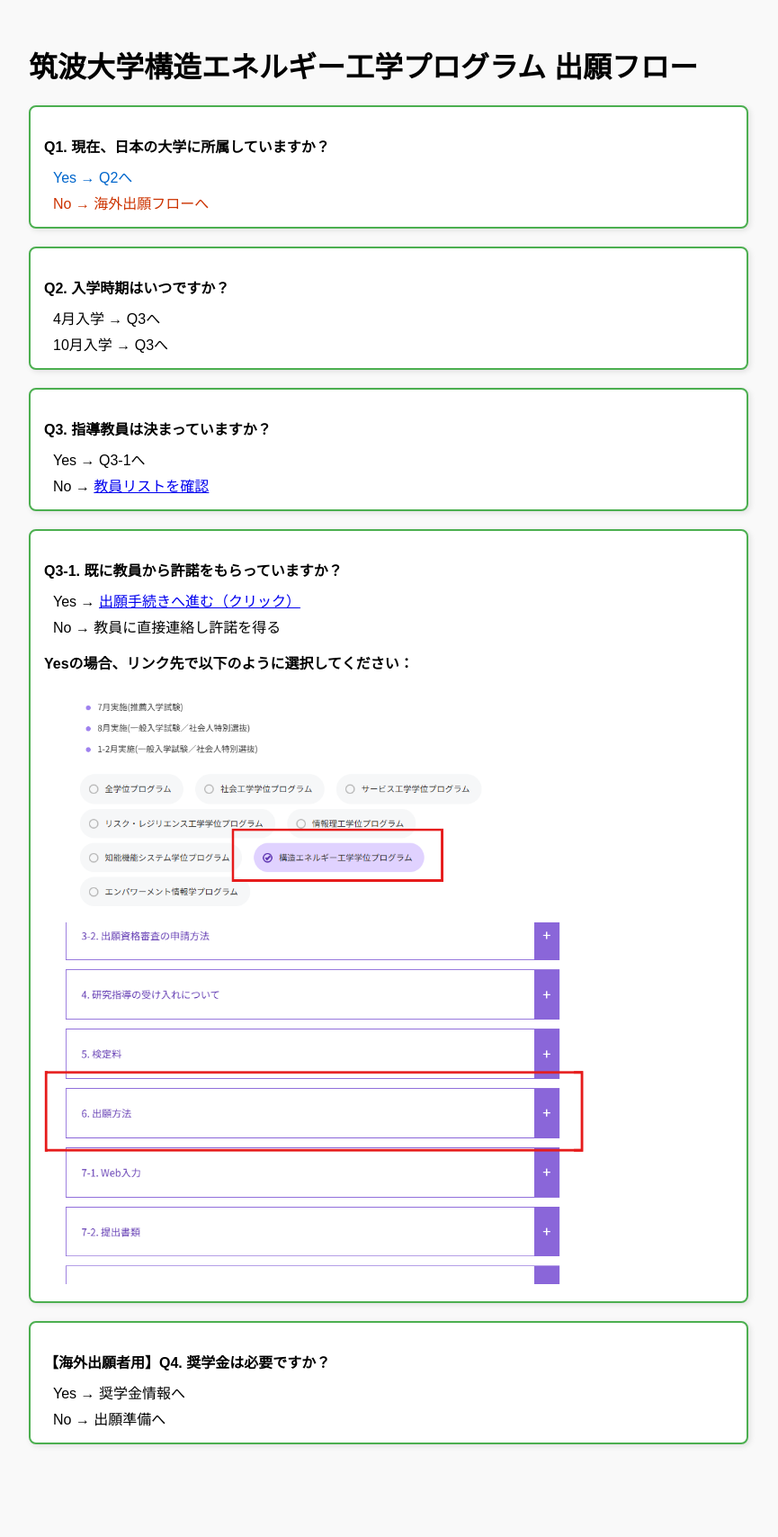
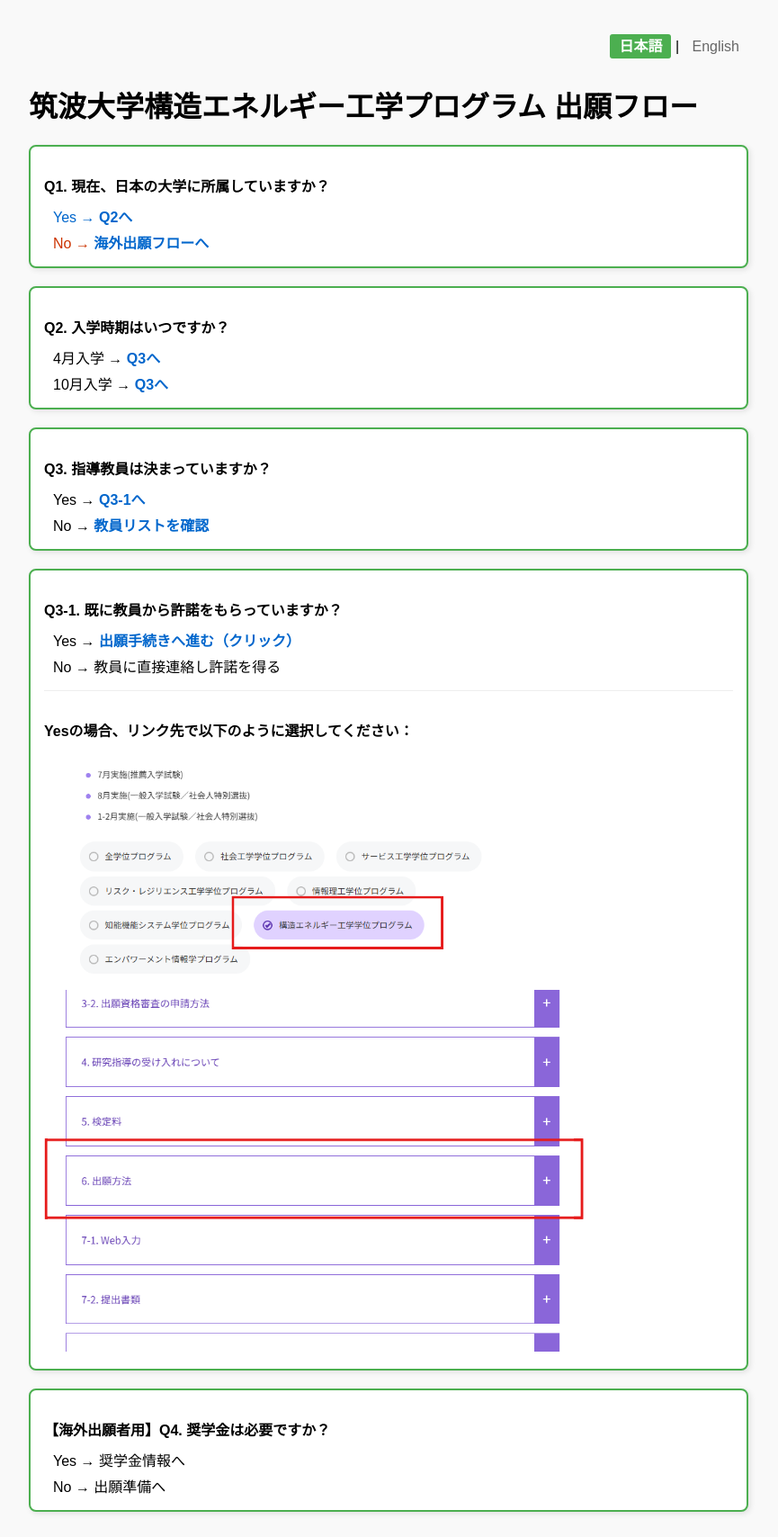
Before and after one commit to daisukekodaira/eme-admission-flowchart, a plain HTML site: page index.html in a window 1280 px wide. Shown: the whole page at 90% size, without its empty margins (208-1073 px from the left). Before the commit the page ends 1633 px from the top, so only its background shows below. Drawn offline with Linux system fonts and the light colour scheme.

Commit message:
Add English version of application flow and enhance navigation links

```diff
--- a/index.html
+++ b/index.html
@@ -8,35 +8,39 @@
 </head>
 <body>
     <div class="container">
+        <div class="language-switcher">
+            <a href="index.html" class="active">日本語</a> | <a href="index-en.html">English</a>
+        </div>
+
         <h1>筑波大学構造エネルギー工学プログラム 出願フロー</h1>
 
         <div class="flowchart">
 
-            <div class="step question">
+            <div class="step question" id="q1">
                 <p>Q1. 現在、日本の大学に所属していますか？</p>
                 <div class="options">
-                    <span class="yes">Yes → Q2へ</span>
-                    <span class="no">No → 海外出願フローへ</span>
+                    <span class="yes">Yes → <a href="#q2">Q2へ</a></span>
+                    <span class="no">No → <a href="#q4">海外出願フローへ</a></span>
                 </div>
             </div>
 
-            <div class="step question">
+            <div class="step question" id="q2">
                 <p>Q2. 入学時期はいつですか？</p>
                 <div class="options">
-                    <span>4月入学 → Q3へ</span>
-                    <span>10月入学 → Q3へ</span>
+                    <span>4月入学 → <a href="#q3">Q3へ</a></span>
+                    <span>10月入学 → <a href="#q3">Q3へ</a></span>
                 </div>
             </div>
 
-            <div class="step question">
+            <div class="step question" id="q3">
                 <p>Q3. 指導教員は決まっていますか？</p>
                 <div class="options">
-                    <span>Yes → Q3-1へ</span>
+                    <span>Yes → <a href="#q3-1">Q3-1へ</a></span>
                     <span>No → <a href="https://www.eme.tsukuba.ac.jp/professor" target="_blank">教員リストを確認</a></span>
                 </div>
             </div>
 
-            <div class="step question">
+            <div class="step question" id="q3-1">
                 <p>Q3-1. 既に教員から許諾をもらっていますか？</p>
                 <div class="options">
                     <span>
@@ -52,7 +56,7 @@
             </div>
 
 
-            <div class="step question">
+            <div class="step question" id="q4">
                 <p>【海外出願者用】Q4. 奨学金は必要ですか？</p>
                 <div class="options">
                     <span>Yes → 奨学金情報へ</span>
--- a/style.css
+++ b/style.css
@@ -4,10 +4,37 @@ body {
     padding: 20px;
     display: flex;
     justify-content: center;
+    scroll-behavior: smooth;
 }
 
 .container {
     max-width: 800px;
+}
+
+/* 言語切り替えスタイル */
+.language-switcher {
+    text-align: right;
+    margin-bottom: 20px;
+    padding: 10px 0;
+}
+
+.language-switcher a {
+    color: #666;
+    text-decoration: none;
+    padding: 5px 10px;
+    border-radius: 3px;
+    transition: background-color 0.3s ease;
+}
+
+.language-switcher a:hover {
+    background-color: #f0f0f0;
+    color: #333;
+}
+
+.language-switcher a.active {
+    background-color: #4CAF50;
+    color: white;
+    font-weight: bold;
 }
 
 .flowchart {
@@ -42,3 +69,29 @@ body {
 .options .no {
     color: #cc3300;
 }
+
+/* 内部リンクのスタイリング */
+.options a {
+    color: #0066cc;
+    text-decoration: none;
+    font-weight: bold;
+}
+
+.options a:hover {
+    text-decoration: underline;
+    color: #004499;
+}
+
+/* 質問ブロックがターゲットになった時のハイライト効果 */
+.step:target {
+    background-color: #e8f5e8;
+    border-color: #2e7d32;
+    transform: scale(1.02);
+    transition: all 0.3s ease;
+}
+
+.guide-image {
+    margin-top: 15px;
+    padding-top: 15px;
+    border-top: 1px solid #eee;
+}
```
Also changed, not shown: index-en.html (added, +69 -0 lines).
